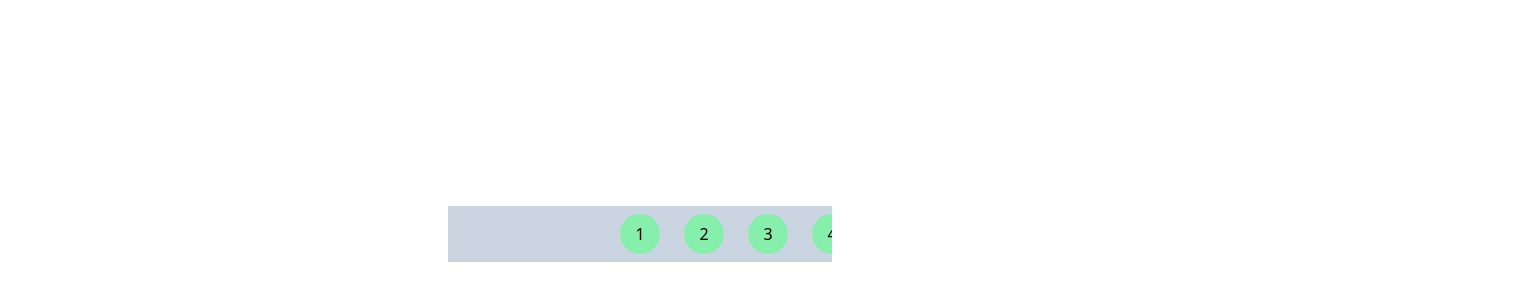
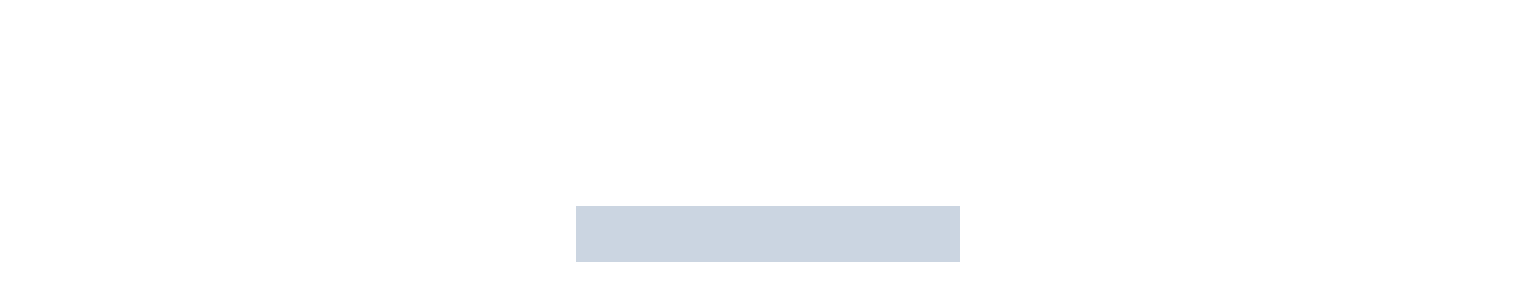
Before and after one commit to Brentably/slide-snap, a Next.js app: page / in a window 1280 px wide. Shown: the part 166-466 px from the top of the page, 1536 px wide, since content can reach past the window. Built offline with nearby package versions, Linux system fonts and the light colour scheme.

Commit message:
kind of got one part owrking

```diff
--- a/pages/index.tsx
+++ b/pages/index.tsx
@@ -2,7 +2,7 @@ import Image from "next/image"
 import { Inter } from "next/font/google"
 import { Dispatch, RefObject, SetStateAction, UIEventHandler, useEffect, useMemo, useState } from "react"
 import { useRef } from "react"
-import { motion, useScroll } from "framer-motion"
+import { motion, useScroll, useTransform } from "framer-motion"
 
 const inter = Inter({ subsets: ["latin"] })
 const calculateSpaceHeight = (height: number, itemHeight: number): number => {
@@ -25,7 +25,7 @@ export default function Home() {
   const onScroll: UIEventHandler<HTMLDivElement> = () => {}
 
   return (
-    <div className=" min-h-screen flex items-center justify-center">
+    <div className=" min-h-screen flex items-center justify-center w-[120vw]">
       <div className="overflow-scroll flex max-w-sm bg-slate-300 snap-mandatory snap-x scroll-smooth scrollbar-hide" onScroll={(e) => {}} ref={ref}>
         <div style={{ width: `${spacerWidth}px` }} className={`flex-shrink-0`}></div>
         {options.map((char, i) => (
@@ -60,19 +60,30 @@ export function Option({
     const { scrollXProgress } = useScroll({
       container: containerRef,
       target: itemRef,
-      offset: ["end end", "start start"],
+      axis: "x",
+      offset: ["start center", "end center"], // blank of the target meets the blank of the container
     })
 
 
+
+
+    // const { scrollX } = useScroll({
+    //   container: containerRef,
+    //   target: itemRef,
+    //   axis: "x",
+    // })
+
   return (
 
-    <button
+    <motion.button
       onClick={() => setSelected(index)}
-      className={`flex-shrink-0 m-2 mx-3 bg-green-300 h-10 w-10 flex justify-center items-center rounded-full snap-center ${
+      className={`flex-shrink-0 m-2 mx-3 bg-green-300 h-10 w-10 flex justify-center items-center rounded-full ${
         selected == index ? "bg-blue-300" : ""
       }`}
-      ref={itemRef}>
+      ref={itemRef}
+      style={{ scale: scrollXProgress}}>
+
       {content}
-    </button>
+    </motion.button>
   )
 }
```
